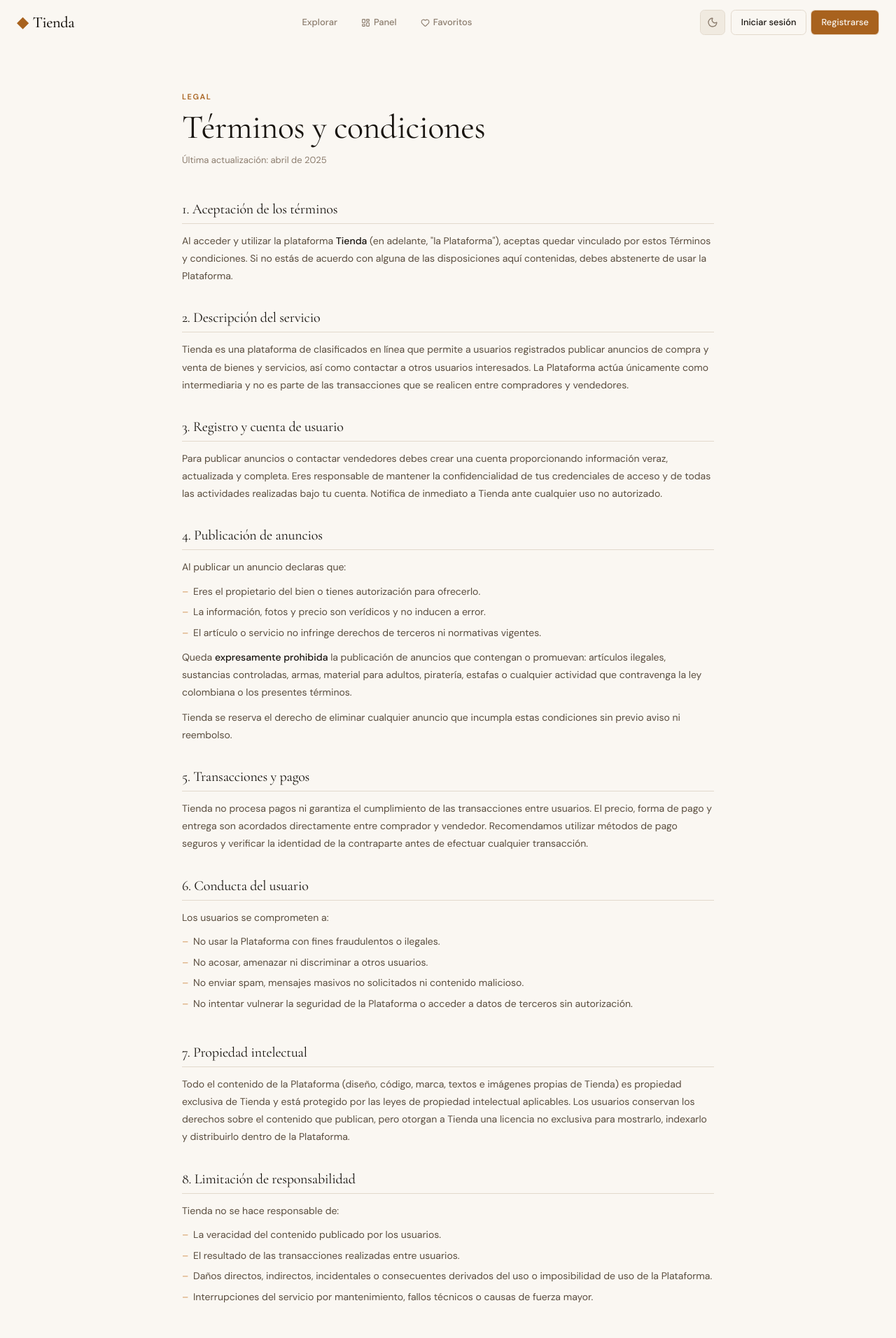
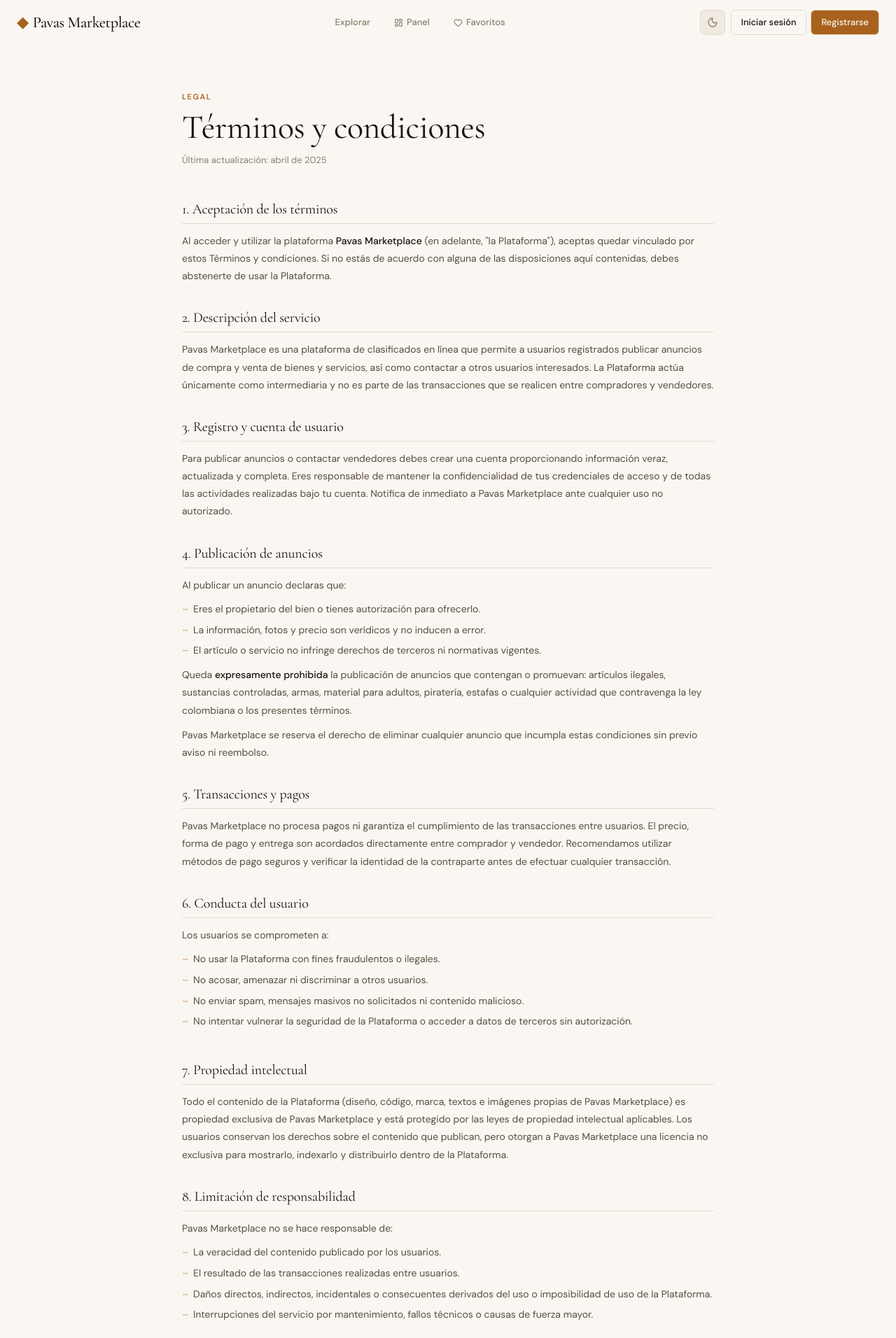
Before and after one commit to juanpavasgarzon/store_front, a Next.js app: page /legal/terminos in a window 1280 px wide. Shown: the top 1912 px of the page at 70% size. Built offline with nearby package versions, Linux system fonts and the light colour scheme; no server answers.

Commit message:
feat: rebrand all app name references to Pavas Marketplace

```diff
--- a/app/auth/forgot-password/page.tsx
+++ b/app/auth/forgot-password/page.tsx
@@ -19,7 +19,7 @@
             className="no-underline tracking-[-0.02em]"
             style={{ fontFamily: 'var(--font-display)', fontSize: '1.6rem', fontWeight: 400, color: 'var(--text-primary)' }}
           >
-            <span className="text-primary">◆</span> Tienda
+            <span className="text-primary">◆</span> Pavas Marketplace
           </Link>
           <p className="text-[11px] text-muted-foreground mt-1.5 tracking-[0.1em] uppercase">
             Recupera tu acceso
--- a/app/auth/login/page.tsx
+++ b/app/auth/login/page.tsx
@@ -19,7 +19,7 @@
             className="no-underline tracking-[-0.02em]"
             style={{ fontFamily: 'var(--font-display)', fontSize: '1.6rem', fontWeight: 400, color: 'var(--text-primary)' }}
           >
-            <span className="text-primary">◆</span> Tienda
+            <span className="text-primary">◆</span> Pavas Marketplace
           </Link>
           <p className="text-[11px] text-muted-foreground mt-1.5 tracking-[0.1em] uppercase">
             Inicia sesión en tu cuenta
--- a/app/auth/register/page.tsx
+++ b/app/auth/register/page.tsx
@@ -18,7 +18,7 @@
             className="no-underline tracking-[-0.02em]"
             style={{ fontFamily: 'var(--font-display)', fontSize: '1.6rem', fontWeight: 400, color: 'var(--text-primary)' }}
           >
-            <span className="text-primary">◆</span> Tienda
+            <span className="text-primary">◆</span> Pavas Marketplace
           </Link>
           <p className="text-[11px] text-muted-foreground mt-1.5 tracking-[0.1em] uppercase">
             Crea tu cuenta
--- a/app/auth/reset-password/page.tsx
+++ b/app/auth/reset-password/page.tsx
@@ -19,7 +19,7 @@
             className="no-underline tracking-[-0.02em]"
             style={{ fontFamily: 'var(--font-display)', fontSize: '1.6rem', fontWeight: 400, color: 'var(--text-primary)' }}
           >
-            <span className="text-primary">◆</span> Tienda
+            <span className="text-primary">◆</span> Pavas Marketplace
           </Link>
           <p className="text-[11px] text-muted-foreground mt-1.5 tracking-[0.1em] uppercase">
             Nueva contraseña
--- a/app/components/Footer.tsx
+++ b/app/components/Footer.tsx
@@ -7,7 +7,7 @@
         <div style={{ display: 'flex', gap: 48, flexWrap: 'wrap', marginBottom: 40, justifyContent: 'space-between' }}>
           <div style={{ maxWidth: 320 }}>
             <p style={{ fontFamily: 'var(--font-display)', fontSize: '1.3rem', fontWeight: 500, color: 'var(--text-primary)', marginBottom: 12 }}>
-              <span style={{ color: 'var(--accent)' }}>◆</span> Tienda
+              <span style={{ color: 'var(--accent)' }}>◆</span> Pavas Marketplace
             </p>
             <p style={{ fontSize: 13, color: 'var(--text-muted)', lineHeight: 1.7 }}>
               Plataforma de compra y venta segura. Conectamos compradores y vendedores con transparencia, confianza y facilidad.
@@ -38,7 +38,7 @@
 
         <div style={{ borderTop: '1px solid var(--border)', paddingTop: 20, display: 'flex', alignItems: 'center', justifyContent: 'space-between', flexWrap: 'wrap', gap: 12 }}>
           <p style={{ fontSize: 11, color: 'var(--text-muted)' }}>
-            © {new Date().getFullYear()} Tienda. Todos los derechos reservados.
+            © {new Date().getFullYear()} Pavas Marketplace. Todos los derechos reservados.
           </p>
           <div style={{ display: 'flex', gap: 20 }}>
             <Link href="/legal/terminos" style={{ fontSize: 11, color: 'var(--text-muted)', textDecoration: 'none' }}>Términos</Link>
--- a/app/components/Navbar.tsx
+++ b/app/components/Navbar.tsx
@@ -85,7 +85,7 @@
             style={{ fontFamily: 'var(--font-display)', fontSize: '1.4rem', fontWeight: 500, color: 'var(--text-primary)' }}
           >
             <span className="text-primary">◆</span>
-            <span>Tienda</span>
+            <span>Pavas Marketplace</span>
           </Link>
 
           {/* Desktop nav */}
--- a/app/layout.tsx
+++ b/app/layout.tsx
@@ -10,8 +10,8 @@
 
 export const metadata: Metadata = {
   title: {
-    default: "Pavas Store — Premium Marketplace",
-    template: "%s | Pavas Store",
+    default: "Pavas Marketplace",
+    template: "%s | Pavas Marketplace",
   },
   description:
     "Anuncios seleccionados en todas las categorías. Descubre artículos únicos, conecta con vendedores y compra con confianza.",
--- a/app/legal/privacidad/page.tsx
+++ b/app/legal/privacidad/page.tsx
@@ -29,7 +29,7 @@
             <section>
               <h2>1. Responsable del tratamiento</h2>
               <p>
-                <strong>Tienda</strong> es responsable del tratamiento de los datos personales que los usuarios proporcionan al utilizar la Plataforma. Nos comprometemos a proteger tu privacidad y a tratar tus datos conforme a la <strong>Ley 1581 de 2012</strong> (Ley de Protección de Datos Personales de Colombia) y sus decretos reglamentarios.
+                <strong>Pavas Marketplace</strong> es responsable del tratamiento de los datos personales que los usuarios proporcionan al utilizar la Plataforma. Nos comprometemos a proteger tu privacidad y a tratar tus datos conforme a la <strong>Ley 1581 de 2012</strong> (Ley de Protección de Datos Personales de Colombia) y sus decretos reglamentarios.
               </p>
             </section>
 
@@ -130,7 +130,7 @@
             <section>
               <h2>11. Menores de edad</h2>
               <p>
-                Tienda no está dirigida a menores de 18 años. Si detectamos que un menor ha proporcionado datos sin el consentimiento de sus tutores legales, procederemos a eliminar dicha información de forma inmediata.
+                Pavas Marketplace no está dirigida a menores de 18 años. Si detectamos que un menor ha proporcionado datos sin el consentimiento de sus tutores legales, procederemos a eliminar dicha información de forma inmediata.
               </p>
             </section>
 
--- a/app/legal/terminos/page.tsx
+++ b/app/legal/terminos/page.tsx
@@ -29,21 +29,21 @@
             <section>
               <h2>1. Aceptación de los términos</h2>
               <p>
-                Al acceder y utilizar la plataforma <strong>Tienda</strong> (en adelante, "la Plataforma"), aceptas quedar vinculado por estos Términos y condiciones. Si no estás de acuerdo con alguna de las disposiciones aquí contenidas, debes abstenerte de usar la Plataforma.
+                Al acceder y utilizar la plataforma <strong>Pavas Marketplace</strong> (en adelante, "la Plataforma"), aceptas quedar vinculado por estos Términos y condiciones. Si no estás de acuerdo con alguna de las disposiciones aquí contenidas, debes abstenerte de usar la Plataforma.
               </p>
             </section>
 
             <section>
               <h2>2. Descripción del servicio</h2>
               <p>
-                Tienda es una plataforma de clasificados en línea que permite a usuarios registrados publicar anuncios de compra y venta de bienes y servicios, así como contactar a otros usuarios interesados. La Plataforma actúa únicamente como intermediaria y no es parte de las transacciones que se realicen entre compradores y vendedores.
+                Pavas Marketplace es una plataforma de clasificados en línea que permite a usuarios registrados publicar anuncios de compra y venta de bienes y servicios, así como contactar a otros usuarios interesados. La Plataforma actúa únicamente como intermediaria y no es parte de las transacciones que se realicen entre compradores y vendedores.
               </p>
             </section>
 
             <section>
               <h2>3. Registro y cuenta de usuario</h2>
               <p>
-                Para publicar anuncios o contactar vendedores debes crear una cuenta proporcionando información veraz, actualizada y completa. Eres responsable de mantener la confidencialidad de tus credenciales de acceso y de todas las actividades realizadas bajo tu cuenta. Notifica de inmediato a Tienda ante cualquier uso no autorizado.
+                Para publicar anuncios o contactar vendedores debes crear una cuenta proporcionando información veraz, actualizada y completa. Eres responsable de mantener la confidencialidad de tus credenciales de acceso y de todas las actividades realizadas bajo tu cuenta. Notifica de inmediato a Pavas Marketplace ante cualquier uso no autorizado.
               </p>
             </section>
 
@@ -60,14 +60,14 @@
                 Queda <strong>expresamente prohibida</strong> la publicación de anuncios que contengan o promuevan: artículos ilegales, sustancias controladas, armas, material para adultos, piratería, estafas o cualquier actividad que contravenga la ley colombiana o los presentes términos.
               </p>
               <p>
-                Tienda se reserva el derecho de eliminar cualquier anuncio que incumpla estas condiciones sin previo aviso ni reembolso.
+                Pavas Marketplace se reserva el derecho de eliminar cualquier anuncio que incumpla estas condiciones sin previo aviso ni reembolso.
               </p>
             </section>
 
             <section>
               <h2>5. Transacciones y pagos</h2>
               <p>
-                Tienda no procesa pagos ni garantiza el cumplimiento de las transacciones entre usuarios. El precio, forma de pago y entrega son acordados directamente entre comprador y vendedor. Recomendamos utilizar métodos de pago seguros y verificar la identidad de la contraparte antes de efectuar cualquier transacción.
+                Pavas Marketplace no procesa pagos ni garantiza el cumplimiento de las transacciones entre usuarios. El precio, forma de pago y entrega son acordados directamente entre comprador y vendedor. Recomendamos utilizar métodos de pago seguros y verificar la identidad de la contraparte antes de efectuar cualquier transacción.
               </p>
             </section>
 
@@ -85,14 +85,14 @@
             <section>
               <h2>7. Propiedad intelectual</h2>
               <p>
-                Todo el contenido de la Plataforma (diseño, código, marca, textos e imágenes propias de Tienda) es propiedad exclusiva de Tienda y está protegido por las leyes de propiedad intelectual aplicables. Los usuarios conservan los derechos sobre el contenido que publican, pero otorgan a Tienda una licencia no exclusiva para mostrarlo, indexarlo y distribuirlo dentro de la Plataforma.
+                Todo el contenido de la Plataforma (diseño, código, marca, textos e imágenes propias de Pavas Marketplace) es propiedad exclusiva de Pavas Marketplace y está protegido por las leyes de propiedad intelectual aplicables. Los usuarios conservan los derechos sobre el contenido que publican, pero otorgan a Pavas Marketplace una licencia no exclusiva para mostrarlo, indexarlo y distribuirlo dentro de la Plataforma.
               </p>
             </section>
 
             <section>
               <h2>8. Limitación de responsabilidad</h2>
               <p>
-                Tienda no se hace responsable de:</p>
+                Pavas Marketplace no se hace responsable de:</p>
               <ul>
                 <li>La veracidad del contenido publicado por los usuarios.</li>
                 <li>El resultado de las transacciones realizadas entre usuarios.</li>
@@ -104,14 +104,14 @@
             <section>
               <h2>9. Suspensión y cancelación de cuentas</h2>
               <p>
-                Tienda podrá suspender o cancelar una cuenta, de forma temporal o definitiva, si detecta incumplimiento de estos términos, actividad fraudulenta o cualquier conducta que ponga en riesgo la integridad de la Plataforma o de otros usuarios.
+                Pavas Marketplace podrá suspender o cancelar una cuenta, de forma temporal o definitiva, si detecta incumplimiento de estos términos, actividad fraudulenta o cualquier conducta que ponga en riesgo la integridad de la Plataforma o de otros usuarios.
               </p>
             </section>
 
             <section>
               <h2>10. Modificaciones</h2>
               <p>
-                Tienda se reserva el derecho de actualizar estos Términos en cualquier momento. Los cambios sustanciales serán notificados a los usuarios registrados. El uso continuado de la Plataforma tras la publicación de los cambios constituye aceptación de los nuevos términos.
+                Pavas Marketplace se reserva el derecho de actualizar estos Términos en cualquier momento. Los cambios sustanciales serán notificados a los usuarios registrados. El uso continuado de la Plataforma tras la publicación de los cambios constituye aceptación de los nuevos términos.
               </p>
             </section>
 
--- a/app/providers/ThemeProvider.tsx
+++ b/app/providers/ThemeProvider.tsx
@@ -78,7 +78,7 @@
           }}
         >
           <p style={{ fontFamily: 'var(--font-display)', fontSize: '1.6rem', color: 'var(--text-muted, #666)' }}>
-            <span style={{ color: 'var(--accent, #C87D38)' }}>◆</span>{' '}Tienda
+            <span style={{ color: 'var(--accent, #C87D38)' }}>◆</span>{' '}Pavas Marketplace
           </p>
           <div style={{
             width: 32, height: 32,
```
